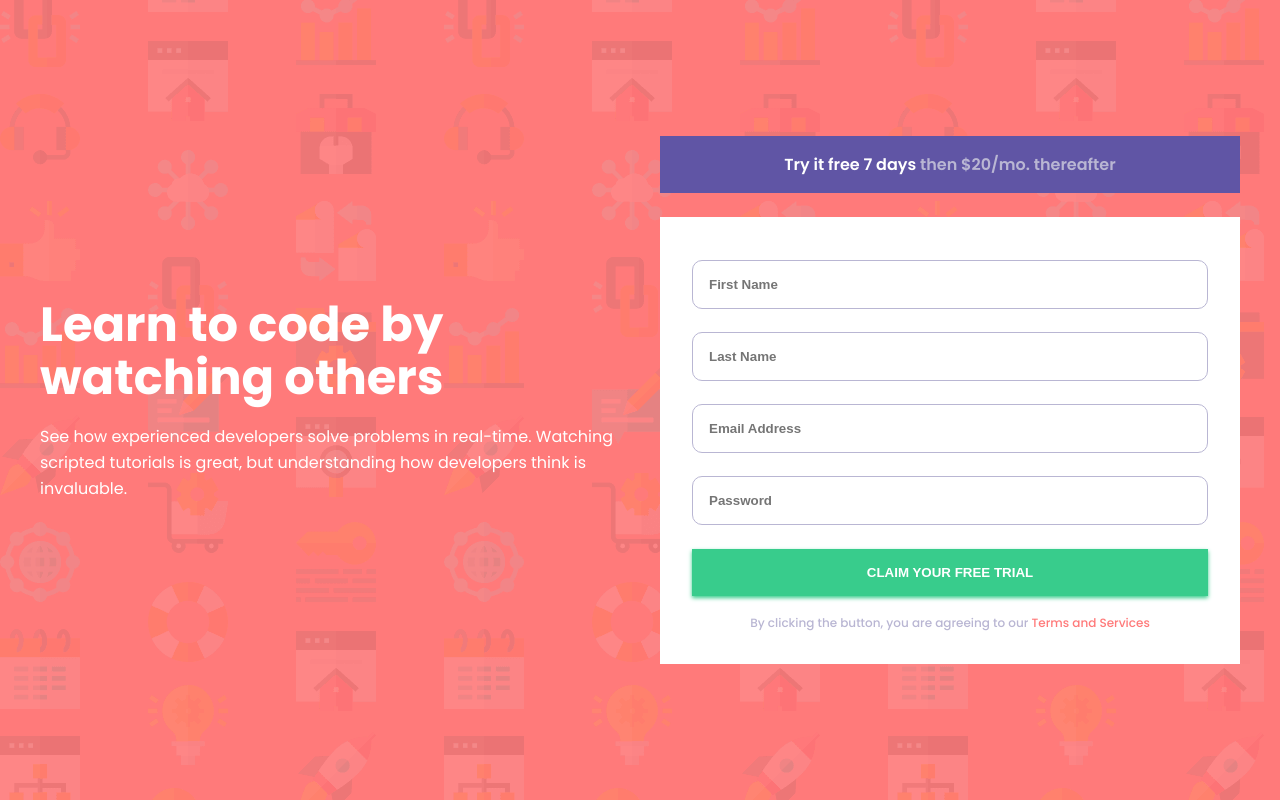
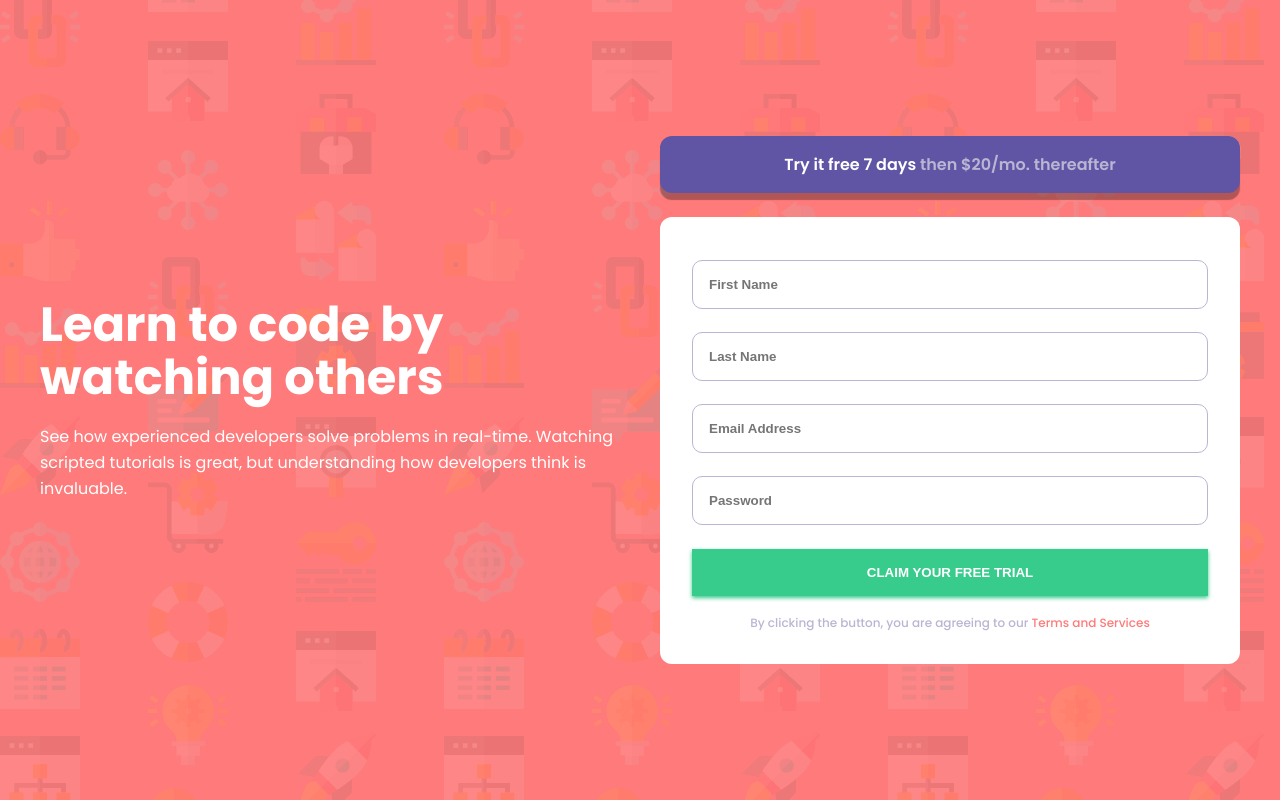
Before and after one commit to saul-gustavo/intro-sign-up, a plain HTML site: page index.html in a window 1280 px wide. Drawn offline with Linux system fonts and the light colour scheme.

Commit message:
Se agrego border-radius y box-shadow

```diff
--- a/styles.css
+++ b/styles.css
@@ -84,6 +84,8 @@ body {
     text-align: center;
     margin-bottom: 1.5rem;
     font-weight: 600;
+    border-radius: 12px;
+    box-shadow: 0px 7px 1px 0px rgba(0, 0, 0, 0.3);
 }
 
 .opa {
@@ -93,6 +95,7 @@ body {
 .form {
     background-color: #Fff;
     padding: 1.3rem 2rem 2rem;
+    border-radius: 12px;
 }
 
 .form .input-container{
```
